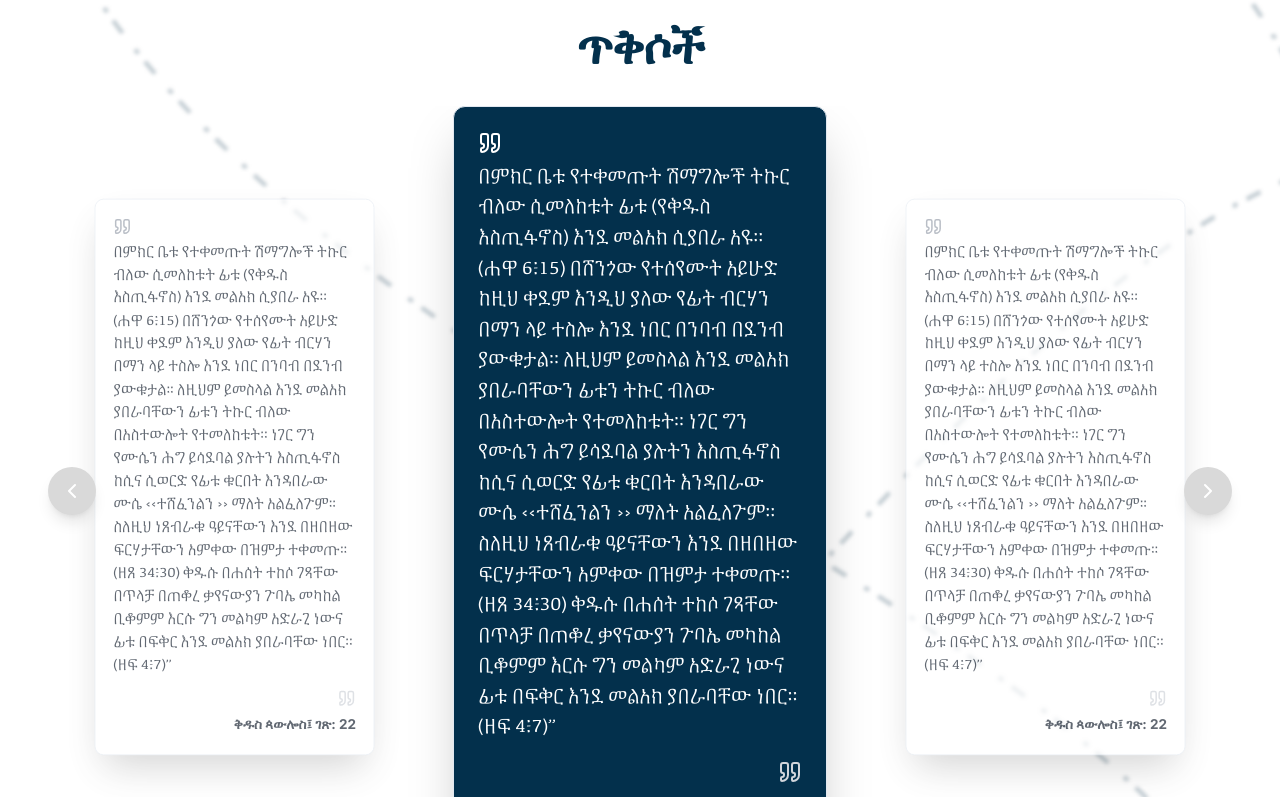
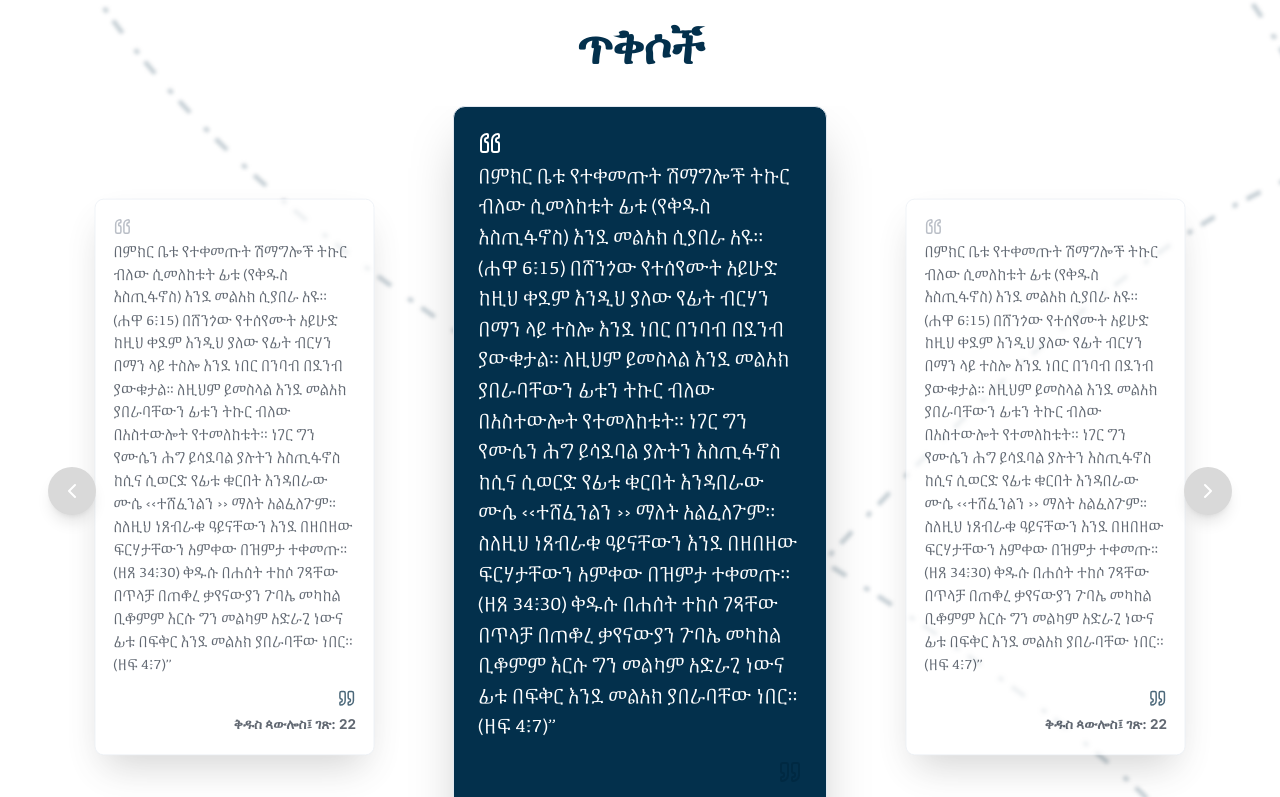
Before and after one commit to MekdelawitGebre/st-paul-book, a Next.js app: page / in a window 1280 px wide. Shown: the part 3320-4117 px from the top of the page. Built offline with nearby package versions, Linux system fonts and the light colour scheme; a web font is replaced by a local one.

Commit message:
fix :the quote rotation degree

```diff
--- a/components/quotes.tsx
+++ b/components/quotes.tsx
@@ -93,6 +93,7 @@ export default function Quotes() {
                               currentQuoteSlide === index
                                 ? "#ffffff"
                                 : "#9ca3af",
+                            transform: "rotate(180deg)",
                           }}
                         />
                       </div>
@@ -110,8 +111,15 @@ export default function Quotes() {
                         {quote.quote}
                       </p>
                       <div className="text-4xl text-gray-300 flex justify-end mb-2 ">
-                        <Quote className="text-4xl text-gray-300" />
+                        <Quote
+                          className="text-4xl text-gray-300  "
+                          style={{
+                            color: "#002942",
+                            transform: "rotate(-360deg)",
+                          }}
+                        />
                       </div>
+
                       <div className="text-right">
                         <p
                           className={`font-bold text-lg ${
```
